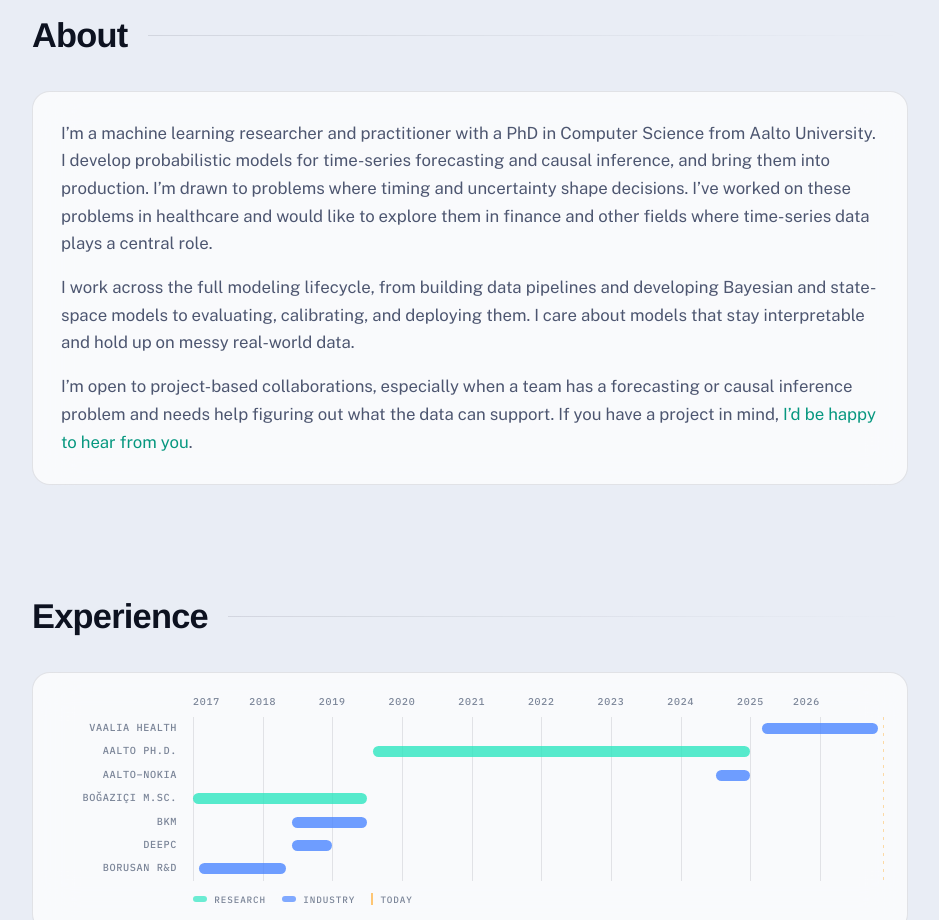
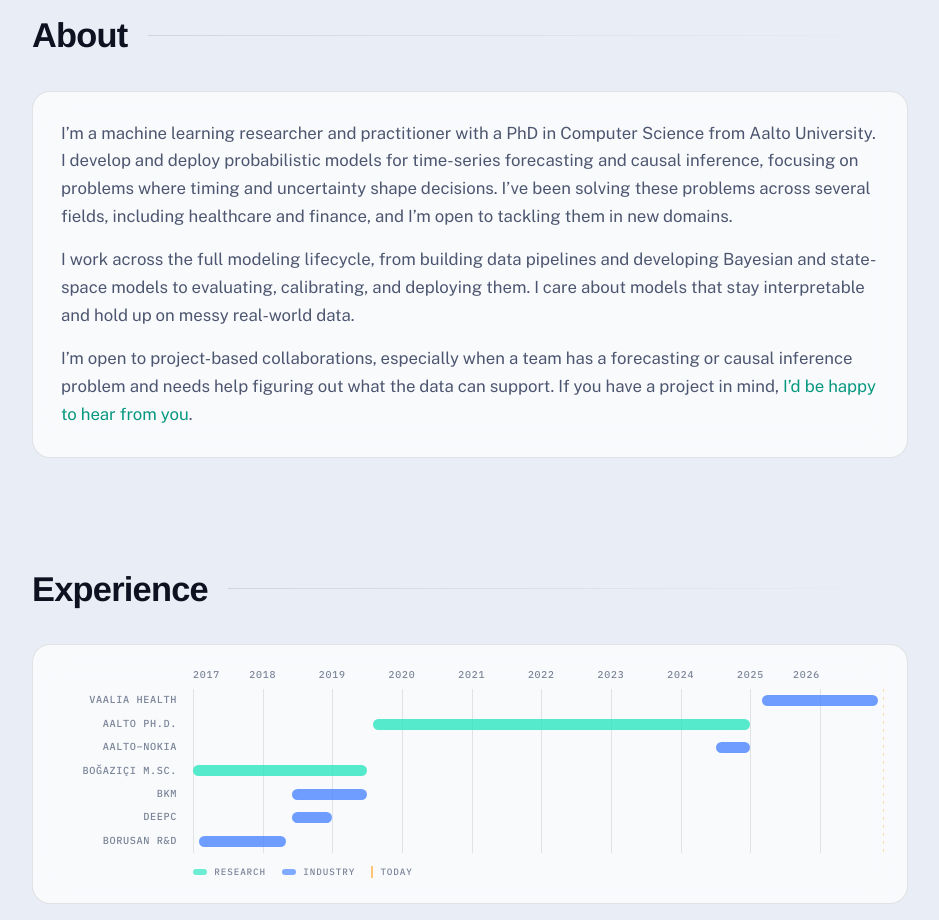
Before and after one commit to onurpoyraz/onurpoyraz.github.io, a plain HTML site: page index.html in a window 1280 px wide. Shown: the part 880-1800 px from the top of the page, without its empty margins (170-1109 px from the left). Drawn offline with nearby package versions, Linux system fonts and the light colour scheme; a web font is replaced by a local one.

Commit message:
update the about

```diff
--- a/index.html
+++ b/index.html
@@ -218,7 +218,7 @@
       <h2 class="section-title reveal">About</h2>
       <div class="section-body reveal">
         <p>
-          I’m a machine learning researcher and practitioner with a PhD in Computer Science from Aalto University. I develop probabilistic models for time-series forecasting and causal inference, and bring them into production. I’m drawn to problems where timing and uncertainty shape decisions. I’ve worked on these problems in healthcare and would like to explore them in finance and other fields where time-series data plays a central role.
+          I’m a machine learning researcher and practitioner with a PhD in Computer Science from Aalto University. I develop and deploy probabilistic models for time-series forecasting and causal inference, focusing on problems where timing and uncertainty shape decisions. I’ve been solving these problems across several fields, including healthcare and finance, and I’m open to tackling them in new domains.
         </p>
         <p>
           I work across the full modeling lifecycle, from building data pipelines and developing Bayesian and state-space models to evaluating, calibrating, and deploying them. I care about models that stay interpretable and hold up on messy real-world data.
```
